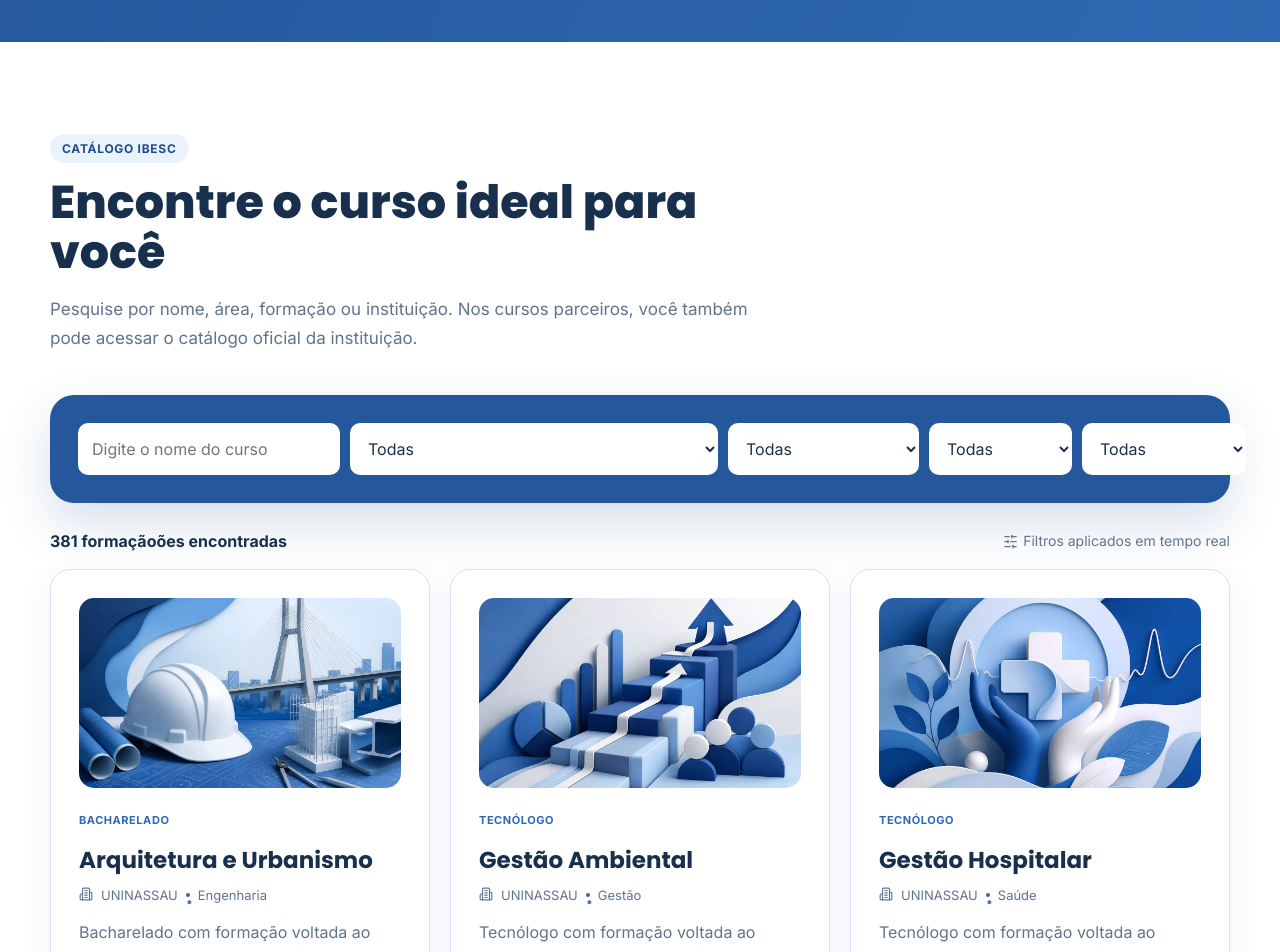
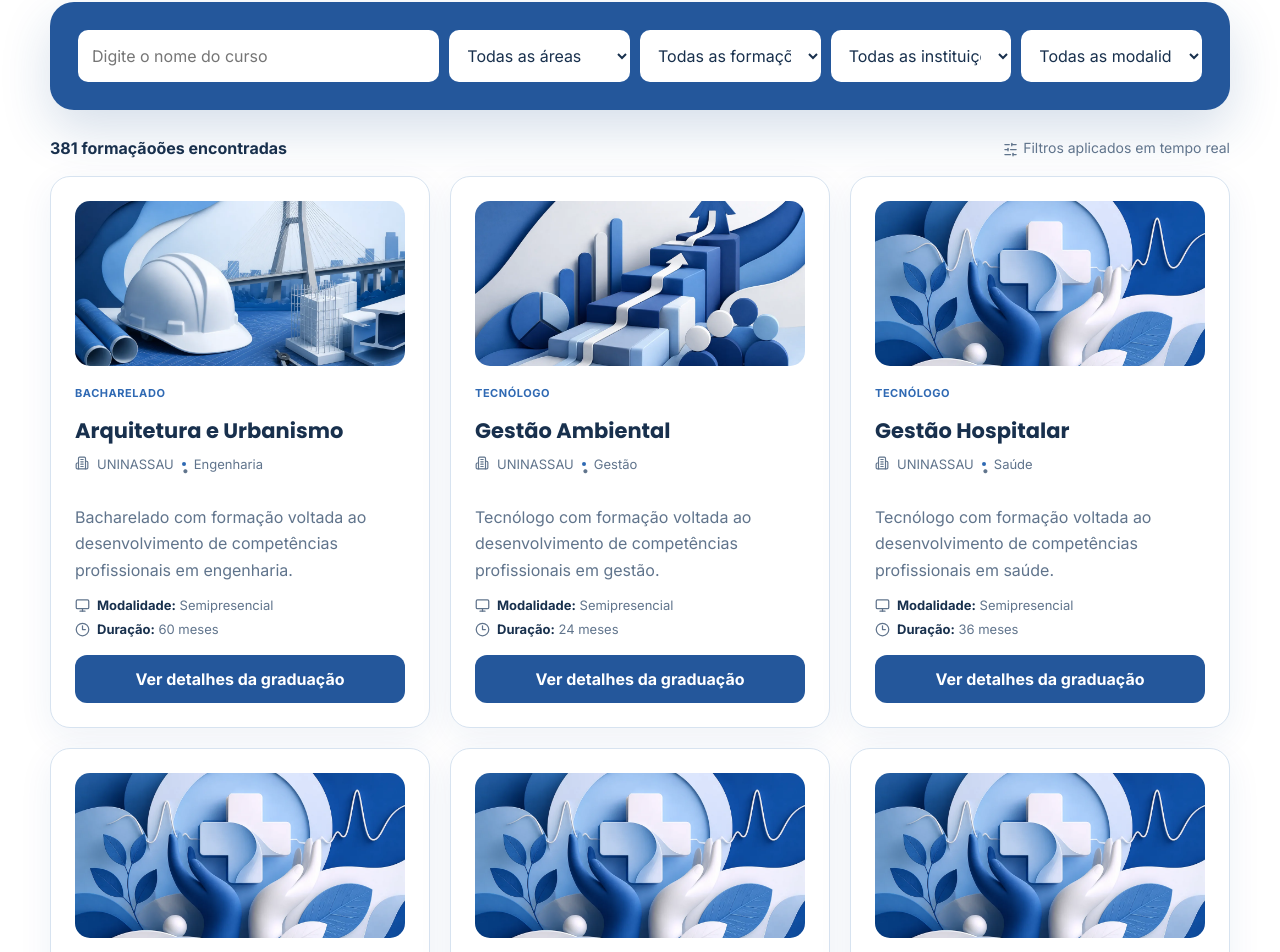
Before and after one commit to comercialexternobv-png/ibesc, a Next.js app: page /cursos in a window 1280 px wide. Shown: the part 419-1371 px from the top of the page. Built offline with nearby package versions, Linux system fonts and the light colour scheme; no server answers.

Commit message:
feat: refine course catalog layout

```diff
--- a/src/app/curso/[slug]/page.tsx
+++ b/src/app/curso/[slug]/page.tsx
@@ -35,6 +35,7 @@ export default async function CoursePage({ params }: { params: Promise<{ slug: s
   const isPartnerPost = isPost && !own;
   const isGrad = c.category === 'GRADUACAO';
   const isTecnico = c.category === 'TECNICO';
+  const isProfessionalizing = c.category === 'PROFISSIONALIZANTE';
   const catalogUrl = c.externalUrl || (c.institution === 'UNIFAEL' ? partnerCatalogs.unifaelPos.officialUrl : partnerCatalogs.uninassauPos.officialUrl);
   const institutionLabel = c.institution === 'UNIFAEL' ? 'UNIFAEL' : c.institution === 'UNINASSAU' ? 'UNINASSAU' : institution;
   const msg = encodeURIComponent(`Olá! Vim pelo site do IBESC e gostaria de receber informações sobre o curso de ${c.name}${isPost ? ` da ${institutionLabel}` : ''}.`);
@@ -49,13 +50,13 @@ export default async function CoursePage({ params }: { params: Promise<{ slug: s
   return <main>
     <section className="hero"><div className="container hero-grid"><div>
       <span className="eyebrow" style={{ background: 'rgba(255,255,255,.12)', color: '#fff' }}>{isPost ? 'Pós-graduação Digital' : c.type}</span>
-      <h1 style={{ maxWidth: 850 }}>{c.name}</h1><p>{institutionLabel} • {c.area}</p>
+      <h1 className="course-hero-title" style={{ maxWidth: 850 }}>{c.name}</h1><p>{institutionLabel} • {c.area}</p>
       <div className="hero-actions">
         {isPartnerPost ? <a className="btn btn-primary" href={catalogUrl} target="_blank" rel="noreferrer">Ver curso na {institutionLabel} <ExternalLink size={17} /></a> : <a className="btn btn-primary" href={`https://wa.me/${wa}?text=${msg}`}>{own ? 'Quero me matricular' : 'Falar com um consultor'} <ArrowRight size={17} /></a>}
         {isPartnerPost && <a className="btn btn-outline" href={`https://wa.me/${wa}?text=${msg}`}>Falar com um consultor <MessageCircle size={17} /></a>}
         {!own && !isPost && <a className="btn btn-outline" href={catalogUrl} target="_blank" rel="noreferrer">Ver catálogo oficial <ExternalLink size={17} /></a>}
       </div>
-    </div><div className="hero-card" style={{overflow:'hidden',padding:0}}><Image src={getCourseImage(c)} alt={`Imagem de ${c.name}`} width={1200} height={800} priority sizes="(max-width: 800px) 100vw, 45vw" style={{width:'100%',height:300,objectFit:'cover',display:'block'}} /><div style={{padding:'18px 20px'}}><strong>{isPost ? `Pós-graduação Digital ${institutionLabel}` : own ? 'Formação própria IBESC' : `Formação em parceria com ${institution}`}</strong></div></div></div></section>
+    </div><div className="hero-card" style={{overflow:'hidden',padding:0}}><Image src={getCourseImage(c)} alt={`Imagem de ${c.name}`} width={1200} height={800} priority sizes="(max-width: 800px) 100vw, 45vw" style={{width:'100%',height:300,objectFit:'cover',display:'block'}} /><div style={{padding:'18px 20px'}}><strong>{isPost ? `Pós-graduação Digital ${institutionLabel}` : isProfessionalizing ? 'Curso ofertado pelo IBESC' : own ? 'Formação própria IBESC' : `Formação em parceria com ${institution}`}</strong></div></div></div></section>
 
     {c.images && c.images.length > 0 && <section className="section" style={{paddingBottom:0}}><div className="container"><div className="section-head"><span className="eyebrow">Conheça a estrutura</span><h2>Veja o Técnico em Enfermagem de perto</h2><p>Conheça os ambientes e momentos de aprendizagem apresentados pelo IBESC.</p></div><div style={{display:'grid',gridTemplateColumns:'repeat(2,minmax(0,1fr))',gap:18}}>{c.images.map((image, index) => <div key={image} className="card" style={{padding:0,overflow:'hidden',borderRadius:16}}><Image src={image} alt={`${c.name} — imagem ${index + 1}`} width={1200} height={900} sizes="(max-width: 800px) 100vw, 50vw" style={{display:'block',width:'100%',height:280,objectFit:'cover'}} /></div>)}</div></div></section>}
 
--- a/src/app/cursos/CourseCatalog.tsx
+++ b/src/app/cursos/CourseCatalog.tsx
@@ -2,7 +2,7 @@
 
 import Link from 'next/link';
 import { Suspense, useEffect, useMemo, useState } from 'react';
-import { Search, SlidersHorizontal, Clock3, Monitor, Building2, CalendarDays, MapPin } from 'lucide-react';
+import { Search, SlidersHorizontal, Clock3, Monitor, Building2 } from 'lucide-react';
 import { usePathname, useRouter, useSearchParams } from 'next/navigation';
 import { categoryLabels, courses, getCourseImage, getCourseInstitution, type CourseCategory } from '@/data/courses';
 
@@ -10,6 +10,7 @@ const institutions = ['IBESC', 'UNINASSAU', 'UNIFAEL'] as const;
 const modalities = ['EAD', 'Semipresencial', 'Digital'] as const;
 const allOption = 'Todas';
 const categories = Object.keys(categoryLabels) as CourseCategory[];
+const pageSize = 18;
 
 type Filters = {
   query: string;
@@ -29,6 +30,7 @@ function CourseCatalogContent() {
   const pathname = usePathname();
   const urlQuery = searchParams.get('query')?.trim() || '';
   const [query, setQuery] = useState(urlQuery);
+  const [visibleCount, setVisibleCount] = useState(pageSize);
 
   useEffect(() => {
     setQuery((currentQuery) => currentQuery === urlQuery ? currentQuery : urlQuery);
@@ -71,6 +73,12 @@ function CourseCatalogContent() {
       && (selectedModality === allOption || course.modality === selectedModality);
   }), [query, selectedArea, selectedCategory, selectedInstitution, selectedModality]);
 
+  useEffect(() => {
+    setVisibleCount(pageSize);
+  }, [query, selectedArea, selectedCategory, selectedInstitution, selectedModality]);
+
+  const visibleCourses = filtered.slice(0, visibleCount);
+
   function updateFilters(nextFilters: Partial<Filters>) {
     const next = { ...filters, ...nextFilters };
     const params = new URLSearchParams();
@@ -88,10 +96,10 @@ function CourseCatalogContent() {
   return <>
     <div className="search-box"><div className="search-grid">
       <input aria-label="Buscar curso" className="input" value={query} onChange={(e) => setQuery(e.target.value)} placeholder="Digite o nome do curso" />
-      <select aria-label="Filtrar por área" className="input" value={filters.area} onChange={(e) => updateFilters({ area: e.target.value })}><option>{allOption}</option>{areas.map(a => <option key={a} value={a}>{a}</option>)}</select>
-      <select aria-label="Filtrar por formação" className="input" value={filters.category} onChange={(e) => updateFilters({ category: e.target.value as Filters['category'] })}><option value={allOption}>{allOption}</option>{Object.entries(categoryLabels).map(([value, label]) => <option key={value} value={value}>{label}</option>)}</select>
-      <select aria-label="Filtrar por instituição" className="input" value={filters.institution} onChange={(e) => updateFilters({ institution: e.target.value as Filters['institution'] })}><option>{allOption}</option>{institutions.map(i => <option key={i} value={i}>{i}</option>)}</select>
-      <select aria-label="Filtrar por modalidade" className="input" value={filters.modality} onChange={(e) => updateFilters({ modality: e.target.value as Filters['modality'] })}><option>{allOption}</option>{modalities.map(modality => <option key={modality} value={modality}>{modality}</option>)}</select>
+      <select aria-label="Filtrar por área" className="input" value={filters.area} onChange={(e) => updateFilters({ area: e.target.value })}><option value={allOption}>Todas as áreas</option>{areas.map(a => <option key={a} value={a}>{a}</option>)}</select>
+      <select aria-label="Filtrar por formação" className="input" value={filters.category} onChange={(e) => updateFilters({ category: e.target.value as Filters['category'] })}><option value={allOption}>Todas as formações</option>{Object.entries(categoryLabels).map(([value, label]) => <option key={value} value={value}>{label}</option>)}</select>
+      <select aria-label="Filtrar por instituição" className="input" value={filters.institution} onChange={(e) => updateFilters({ institution: e.target.value as Filters['institution'] })}><option value={allOption}>Todas as instituições</option>{institutions.map(i => <option key={i} value={i}>{i}</option>)}</select>
+      <select aria-label="Filtrar por modalidade" className="input" value={filters.modality} onChange={(e) => updateFilters({ modality: e.target.value as Filters['modality'] })}><option value={allOption}>Todas as modalidades</option>{modalities.map(modality => <option key={modality} value={modality}>{modality}</option>)}</select>
     </div></div>
 
     <div style={{display:'flex',justifyContent:'space-between',alignItems:'center',gap:15,margin:'28px 0 18px',flexWrap:'wrap'}}>
@@ -99,22 +107,20 @@ function CourseCatalogContent() {
       <span style={{color:'var(--muted)',fontSize:14}}><SlidersHorizontal size={15} style={{verticalAlign:'middle',marginRight:5}}/>Filtros aplicados em tempo real</span>
     </div>
 
-    {filtered.length ? <div className="course-grid">{filtered.map(course => {
+    {filtered.length ? <><div className="course-grid">{visibleCourses.map(course => {
       const institution = getCourseInstitution(course); const isPost = course.category === 'POS_GRADUACAO'; const isGrad = course.category === 'GRADUACAO';
-      return <article className="card course-card" key={course.id}>
+      return <article className="card course-card catalog-course-card" key={course.id}>
         <div className="course-image" style={{backgroundImage:`url(${getCourseImage(course)})`,backgroundSize:'cover',backgroundPosition:'center'}} aria-hidden="true" />
         <span className="tag">{getTypeLabel(course)}</span><h3>{course.name}</h3>
-        <div className="course-meta"><Building2 size={14}/> {institution} <span>•</span> {course.area}</div><p>{course.description}</p>
-        <div style={{display:'grid',gap:8,margin:'16px 0 20px',fontSize:13,color:'var(--muted)'}}>
+        <div className="course-meta"><Building2 size={14}/> {institution} <span>•</span> {course.area}</div><p className="course-card-description">{course.description}</p>
+        <div className="course-card-details">
           {course.modality && <div style={{display:'flex',alignItems:'center',gap:7}}><Monitor size={15}/><span><strong style={{color:'var(--text)'}}>Modalidade:</strong> {course.modality}</span></div>}
           {course.duration && <div style={{display:'flex',alignItems:'center',gap:7}}><Clock3 size={15}/><span><strong style={{color:'var(--text)'}}>Duração:</strong> {course.duration}</span></div>}
-          {course.attendanceInfo && <div style={{display:'flex',alignItems:'flex-start',gap:7}}><CalendarDays size={15}/><span><strong style={{color:'var(--text)'}}>Presencial:</strong> {course.attendanceInfo.replace(/^Encontros presenciais\s*/i, '')}</span></div>}
-          {!isPost && !course.attendanceInfo && course.local && <div style={{display:'flex',alignItems:'center',gap:7}}><MapPin size={15}/><span><strong style={{color:'var(--text)'}}>Local:</strong> {course.local}</span></div>}
         </div>
         {isPost && <div style={{fontSize:12,lineHeight:1.5,padding:'10px 12px',borderRadius:10,background:'var(--light)',marginBottom:18}}>{course.institution === 'IBESC' ? 'Informações acadêmicas, disponibilidade e condições atuais devem ser confirmadas com o IBESC.' : 'Informações acadêmicas e condições atuais devem ser confirmadas na página oficial da instituição.'}</div>}
         <Link className="btn btn-dark" href={`/curso/${course.slug}`}>{isPost ? 'Ver detalhes da pós' : isGrad ? 'Ver detalhes da graduação' : course.institution === 'IBESC' ? 'Saiba mais' : 'Ver formação'}</Link>
       </article>;
-    })}</div> : <div className="card" style={{textAlign:'center',padding:'55px 25px'}}><Search size={34} color="var(--blue)"/><h3>Nenhuma formação encontrada</h3><p>Tente alterar os filtros ou buscar por outro termo.</p><button className="btn btn-dark" onClick={clearFilters}>Limpar filtros</button></div>}
+    })}</div>{visibleCount < filtered.length && <div className="catalog-load-more"><button className="btn btn-dark" onClick={() => setVisibleCount(count => count + pageSize)}>Carregar mais cursos</button><span>Exibindo {visibleCourses.length} de {filtered.length}</span></div>}</> : <div className="card" style={{textAlign:'center',padding:'55px 25px'}}><Search size={34} color="var(--blue)"/><h3>Nenhuma formação encontrada</h3><p>Tente alterar os filtros ou buscar por outro termo.</p><button className="btn btn-dark" onClick={clearFilters}>Limpar filtros</button></div>}
   </>;
 }
 
--- a/src/app/cursos/page.tsx
+++ b/src/app/cursos/page.tsx
@@ -8,7 +8,6 @@ export const metadata: Metadata = {
 
 export default function Cursos() {
   return <main>
-    <section className="hero"><div className="container"><span className="eyebrow" style={{background:'rgba(255,255,255,.12)',color:'#fff'}}>Central de formação</span><h1>Encontre sua formação.</h1><p>Explore as opções do IBESC e encontre o caminho que combina com seus objetivos profissionais.</p></div></section>
-    <section className="section"><div className="container"><div className="section-head"><span className="eyebrow">Catálogo IBESC</span><h2>Encontre o curso ideal para você</h2><p>Pesquise por nome, área, formação ou instituição. Nos cursos parceiros, você também pode acessar o catálogo oficial da instituição.</p></div><CourseCatalog /></div></section>
+    <section className="section catalog-section"><div className="container"><div className="section-head"><span className="eyebrow">Catálogo IBESC</span><h1 className="catalog-title">Encontre o curso ideal para você</h1><p>Pesquise por nome, área, formação, instituição ou modalidade. Nos cursos parceiros, você também pode acessar o catálogo oficial da instituição.</p></div><CourseCatalog /></div></section>
   </main>;
 }
```
Also changed, not shown: src/app/globals.css.
